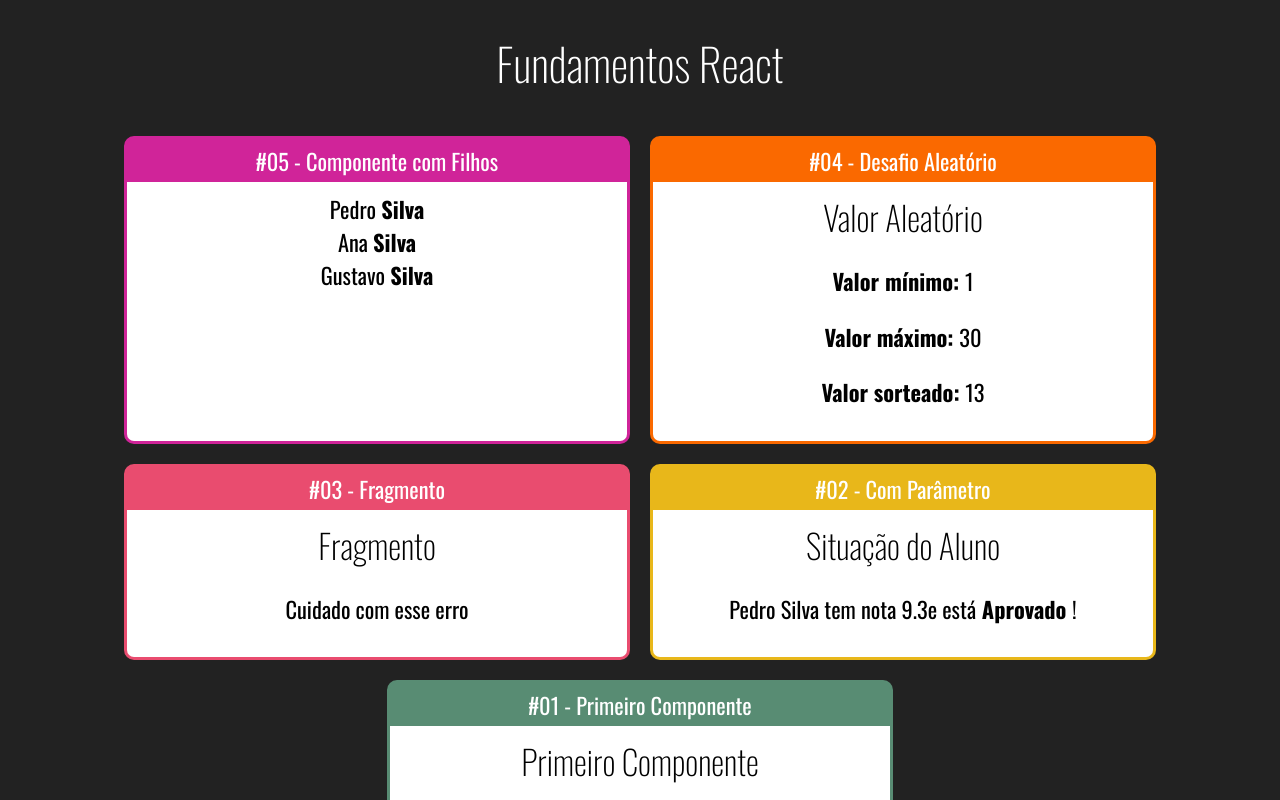
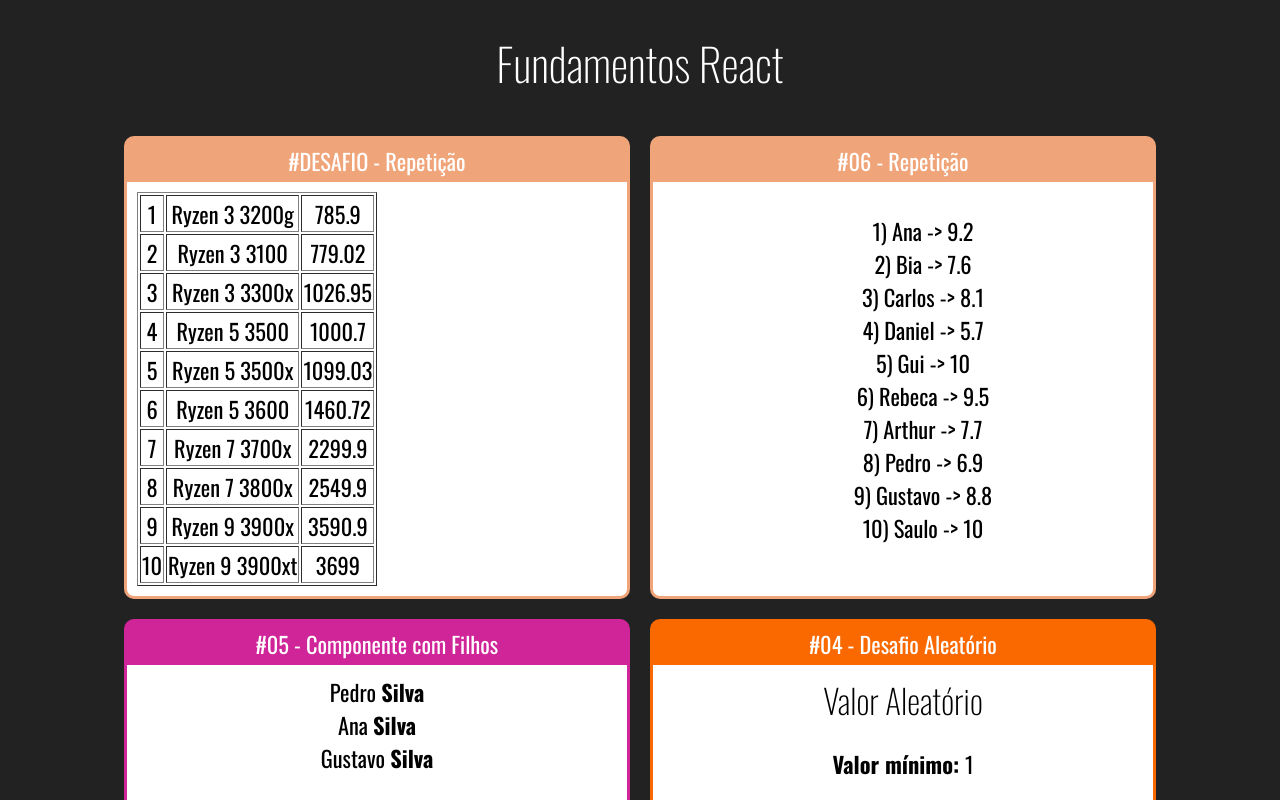
Before and after one commit to sauloeniefi/aprendendo-react, a React (Create React App) app in the folder fundamentos-react/: page / in a window 1280 px wide. Shown: the top 800 px of the page. Built offline with nearby package versions, Linux system fonts and the light colour scheme.

Commit message:
Aprendendo repetição

```diff
--- a/fundamentos-react/src/App.jsx
+++ b/fundamentos-react/src/App.jsx
@@ -8,12 +8,22 @@
 import Card from "./components/layout/Card";
 import Familia from "./components/basicos/Familia";
 import FamiliaMembro from "./components/basicos/FamiliaMembro";
+import ListaAlunos from "./components/repeticao/ListaAlunos";
+import TabelaProdutos from "./components/repeticao/TabelaProdutos";
 
 export default () => (
   <div className="App">
     <h1>Fundamentos React</h1>
 
     <div className="Cards">
+      <Card titulo="#DESAFIO - Repetição" color="#F0A479">
+        <TabelaProdutos></TabelaProdutos>
+      </Card>
+
+      <Card titulo="#06 - Repetição" color="#F0A479">
+        <ListaAlunos></ListaAlunos>
+      </Card>
+
       <Card titulo="#05 - Componente com Filhos" color="#D02499">
         <Familia sobrenome="Silva">
           <FamiliaMembro nome="Pedro"></FamiliaMembro>
--- /dev/null
+++ b/fundamentos-react/src/components/repeticao/ListaAlunos.jsx
@@ -0,0 +1,18 @@
+import React from "react";
+import alunos from "../../data/alunos";
+
+export default (props) => {
+  const alunosLi = alunos.map((aluno) => {
+    return (
+      <li key={aluno.id}>
+        {aluno.id}) {aluno.nome} -> {aluno.nota}
+      </li>
+    );
+  });
+
+  return (
+    <div>
+      <ul style={{ listStyle: "none" }}>{alunosLi}</ul>
+    </div>
+  );
+};
--- /dev/null
+++ b/fundamentos-react/src/components/repeticao/TabelaProdutos.jsx
@@ -0,0 +1,16 @@
+import React from "react";
+import produtos from "../../data/produtos";
+
+export default (props) => {
+  const listaProdutos = produtos.map((produto) => {
+    return (
+      <tr key={produto.id}>
+        <td>{produto.id}</td>
+        <td>{produto.nome}</td>
+        <td>{produto.preco}</td>
+      </tr>
+    );
+  });
+
+  return <table border="1">{listaProdutos}</table>;
+};
--- /dev/null
+++ b/fundamentos-react/src/data/alunos.js
@@ -0,0 +1,12 @@
+export default [
+  { id: 1, nome: "Ana", nota: 9.2 },
+  { id: 2, nome: "Bia", nota: 7.6 },
+  { id: 3, nome: "Carlos", nota: 8.1 },
+  { id: 4, nome: "Daniel", nota: 5.7 },
+  { id: 5, nome: "Gui", nota: 10.0 },
+  { id: 6, nome: "Rebeca", nota: 9.5 },
+  { id: 7, nome: "Arthur", nota: 7.7 },
+  { id: 8, nome: "Pedro", nota: 6.9 },
+  { id: 9, nome: "Gustavo", nota: 8.8 },
+  { id: 10, nome: "Saulo", nota: 10.0 },
+];
--- /dev/null
+++ b/fundamentos-react/src/data/produtos.js
@@ -0,0 +1,12 @@
+export default [
+  { id: 1, nome: "Ryzen 3 3200g", preco: 785.9 },
+  { id: 2, nome: "Ryzen 3 3100", preco: 779.02 },
+  { id: 3, nome: "Ryzen 3 3300x", preco: 1026.95 },
+  { id: 4, nome: "Ryzen 5 3500", preco: 1000.7 },
+  { id: 5, nome: "Ryzen 5 3500x", preco: 1099.03 },
+  { id: 6, nome: "Ryzen 5 3600", preco: 1460.72 },
+  { id: 7, nome: "Ryzen 7 3700x", preco: 2299.9 },
+  { id: 8, nome: "Ryzen 7 3800x", preco: 2549.9 },
+  { id: 9, nome: "Ryzen 9 3900x", preco: 3590.9 },
+  { id: 10, nome: "Ryzen 9 3900xt", preco: 3699.0 },
+];
```
